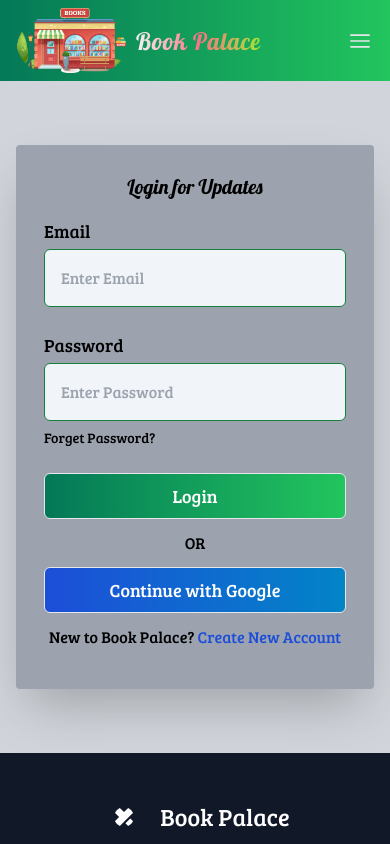
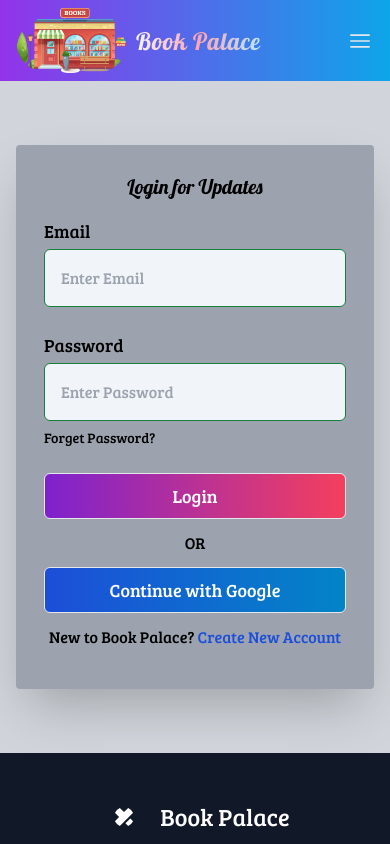
Before and after one commit to LaboneeAktar/book-palace-client, a React (Create React App) app: page /login in a window 390 px wide. Shown: the top 844 px of the page. Built offline with nearby package versions, Linux system fonts and the light colour scheme; no server answers.

Commit message:
add Dashboard in Nav

```diff
--- a/src/Components/Loader/SmallLoader.js
+++ b/src/Components/Loader/SmallLoader.js
@@ -3,7 +3,7 @@ import React from "react";
 const SmallLoader = () => {
   return (
     <div className="flex justify-center items-center h-full">
-      <div className="w-6 h-6 border-2 border-dashed border-rose-400 rounded-full animate-spin"></div>
+      <div className="w-6 h-6 border-2 border-dashed border-gray-100 rounded-full animate-spin"></div>
     </div>
   );
 };
--- a/src/Pages/Login/Login.js
+++ b/src/Pages/Login/Login.js
@@ -124,7 +124,7 @@ const Login = () => {
                       )}
                     </div>
                     <button
-                      className="block w-full px-6 py-2 text-lg font-normal border rounded-md bg-gradient-to-r from-emerald-700 to-green-500 text-white hover:bg-gradient-to-r hover:from-emerald-700 hover:via-blue-700 hover:to-emerald-700 dark:border-gray-100  dark:text-gray-100 "
+                      className="block w-full px-6 py-2 text-lg font-normal border rounded-md bg-gradient-to-r from-purple-700 to-rose-500 text-white hover:bg-gradient-to-r hover:from-emerald-700 hover:via-blue-700 hover:to-emerald-700 dark:border-gray-100  dark:text-gray-100 "
                       type="submit"
                     >
                       {loading ? <SmallLoader></SmallLoader> : "Login"}{" "}
--- a/src/Pages/Shared/Navbar/Navbar.js
+++ b/src/Pages/Shared/Navbar/Navbar.js
@@ -1,21 +1,14 @@
-import React, { useState } from "react";
+import React, { useContext, useState } from "react";
 import { Link, NavLink } from "react-router-dom";
 import logo from "../../../assets/images/logo.png";
+import { AuthContext } from "../../../contexts/AuthProvider";
 
 const Navbar = () => {
+  const { user, logOut } = useContext(AuthContext);
   const [isMenuOpen, setIsMenuOpen] = useState(false);
 
   const leftSideMenuItems = (
     <>
-      {/* {user?.uid && (
-        <div className="w-10 rounded-full ml-3" title={user?.displayName}>
-          {user?.photoURL ? (
-            <img className="rounded-full h-10" alt="..." src={user?.photoURL} />
-          ) : (
-            <FaUser className="text-white" />
-          )}
-        </div>
-      )} */}
       <li>
         <NavLink
           to="/home"
@@ -38,7 +31,7 @@ const Navbar = () => {
           className={({ isActive }) =>
             isActive
               ? "text-rose-800 text-xl"
-              : "text-xl tracking-wide lg:text-gray-100  transition-colors duration-200 hover:text-rose-800"
+              : "text-xl tracking-wide lg:text-gray-100 transition-colors duration-200 hover:text-rose-800"
           }
         >
           Blog
@@ -49,63 +42,56 @@ const Navbar = () => {
 
   const rightSideMenuItems = (
     <div>
-      {/*  {user?.uid || user?.email ? (
+      {user?.uid || user?.email ? (
         <div className="lg:flex lg:items-center lg:justify-beteween lg:space-y-0 space-y-4">
           <li>
-            <Link
-              to="/myreview"
-              aria-label="My Review"
-              title="My Review"
-              className="text-lg tracking-wide lg:text-gray-100  transition-colors duration-200 hover:text-teal-400 mr-5"
+            <NavLink
+              to="/dashboard"
+              aria-label="Dashboard"
+              title="Dashboard"
+              className={({ isActive }) =>
+                isActive
+                  ? "text-rose-800 text-xl"
+                  : "text-xl tracking-wide lg:text-gray-100 mr-5 transition-colors duration-200 hover:text-rose-800"
+              }
             >
-              My Review
-            </Link>
-          </li>
-          <li>
-            <Link
-              to="/addservice"
-              aria-label="Add Service"
-              title="Add Service"
-              className="text-lg tracking-wide lg:text-gray-100  transition-colors duration-200 hover:text-teal-400 mr-5"
-            >
-              Add Service
-            </Link>
+              Dashboard
+            </NavLink>
           </li>
 
           <li>
             <button
               onClick={logOut}
               type="button"
-              className="px-4 py-2 text-lg font-normal border rounded text-white hover:bg-teal-500 hover:border-teal-500 hover:text-black dark:border-gray-100  dark:text-gray-100"
+              className="px-4 py-2 text-lg font-normal border rounded text-white hover:bg-sky-900 hover:border-emerald-500 dark:border-gray-100  dark:text-gray-100"
             >
               Logout
             </button>
           </li>
         </div>
-      ) : */}
-
+      ) : (
         <li>
           <Link to="/login">
             <button
               type="button"
-            className="px-6 py-2 text-lg font-normal border rounded text-white hover:bg-green-900 hover:border-emerald-500  dark:border-gray-100  dark:text-gray-100"
+              className="px-6 py-2 text-lg font-normal border rounded text-white hover:bg-sky-900 hover:border-emerald-500  dark:border-gray-100  dark:text-gray-100"
             >
               Login
             </button>
           </Link>
         </li>
-      {/* } */}
+      )}
     </div>
   );
 
   return (
     <div>
-      <div className="bg-gradient-to-r from-emerald-700 to-green-500 text-white">
+      <div className="bg-gradient-to-r from-purple-600 to-sky-500 text-white">
         <div className="px-4 py-2 mx-auto sm:max-w-xl md:max-w-full lg:max-w-screen-xl md:px-10 lg:px-4">
           <div className="relative flex lg:grid items-center grid-cols-2 lg:grid-cols-3">
             <Link to="/" className="inline-flex items-center lg:mx-auto">
               <img className="rounded-full w-28" src={logo} alt="" />
-              <h1 className="ml-2 mr-10 lg:text-4xl text-2xl tracking-wide bg-gradient-to-r from-gray-100 via-rose-400 to-lime-400 inline-block text-transparent bg-clip-text">
+              <h1 className="ml-2 mr-10 lg:text-4xl text-2xl tracking-wide bg-gradient-to-r from-gray-100 via-rose-300 to-sky-200 inline-block text-transparent bg-clip-text">
                 Book Palace
               </h1>
             </Link>
--- a/src/Pages/SignUp/SignUp.js
+++ b/src/Pages/SignUp/SignUp.js
@@ -194,7 +194,7 @@ const SignUp = () => {
                   </div>
 
                   <button
-                    className="block w-full px-6 py-2 text-lg font-normal border rounded-md bg-gradient-to-r from-emerald-700 to-green-500 text-white hover:bg-gradient-to-r hover:from-emerald-700 hover:via-blue-700 hover:to-emerald-700 dark:border-gray-100  dark:text-gray-100 "
+                    className="block w-full px-6 py-2 text-lg font-normal border rounded-md bg-gradient-to-r from-purple-700 to-rose-500 text-white hover:bg-gradient-to-r hover:from-emerald-700 hover:via-blue-700 hover:to-emerald-700 dark:border-gray-100  dark:text-gray-100 "
                     type="submit"
                   >
                     {loading ? <SmallLoader></SmallLoader> : "Sign Up"}
```
Lines whose indentation alone changed are shown as unchanged.
